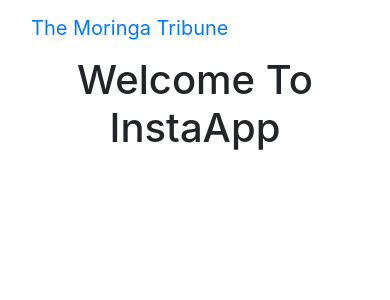
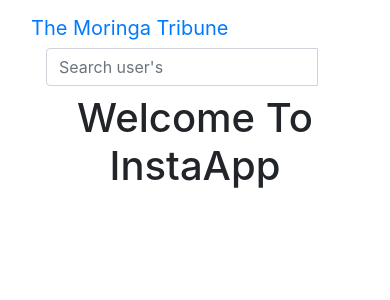
Before and after one commit to erastus-1/GramApp, a Django app: template gramapp/templates/home.html in a window 390 px wide. Shown: the top 300 px of the page. Run offline with Django 3.2, Linux system fonts and the light colour scheme; the template is opened without the code that fills it, so the values that code supplies are empty; some libraries are stand-ins or nearby versions.

Commit message:
updated navbar with search fuction

```diff
--- a/gramapp/templates/navbar.html
+++ b/gramapp/templates/navbar.html
@@ -11,6 +11,19 @@
     <div class="navbar-header">
       <a class="navbar-brand" href="{% url 'home' %}">The Moringa Tribune</a>
     </div>
+    <div class="col-sm-4 col-md-4 navbar-right">
+
+        <form class="navbar-form" role="search" action="{% url 'search' %}">
+
+          <div class="input-group">
+            <input type="search" class="form-control" placeholder="Search user's" name="username">
+            <div class="input-group-btn">
+              <button class="btn btn-default" type="search"><i class="glyphicon glyphicon-search"></i></button>
+            </div>
+          </div>
+
+        </form>
+      </div>
   </div>
 </nav>
 </body>
```
